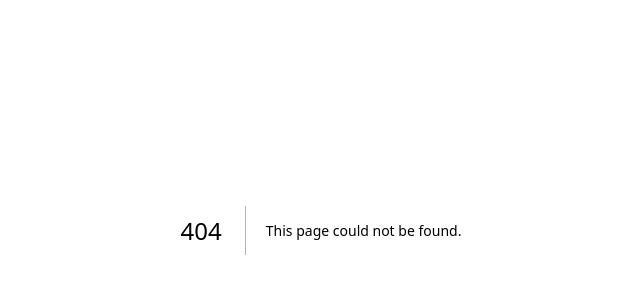
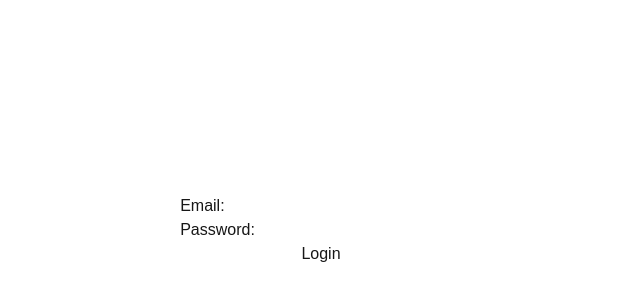
Before and after one commit to gonzalopozo/gonzalopozo.github.io, a Next.js app: page /login in a window 1280 px wide. Before the commit this address had no page. Shown: the part 170-470 px from the top of the page, without its empty margins (319-959 px from the left). Built offline with nearby package versions, Linux system fonts and the light colour scheme.

Commit message:
feat: login form created

```diff
--- /dev/null
+++ b/app/(admin)/login/page.tsx
@@ -0,0 +1,19 @@
+
+export default function LoginPage() {
+
+  return (
+    <div className="grid items-center justify-center min-h-dvh">
+      <form action="/api/auth/sign-in" method="POST" className="flex flex-col">
+        <div>
+          <label htmlFor="email">Email:</label>
+          <input type="email" name="email" id="email" />
+        </div>
+        <div>
+          <label htmlFor="pass">Password:</label>
+          <input type="password" name="pass" id="pass" />
+        </div>
+        <input type="submit" value="Login" />
+      </form>
+    </div>
+  )
+}
```
